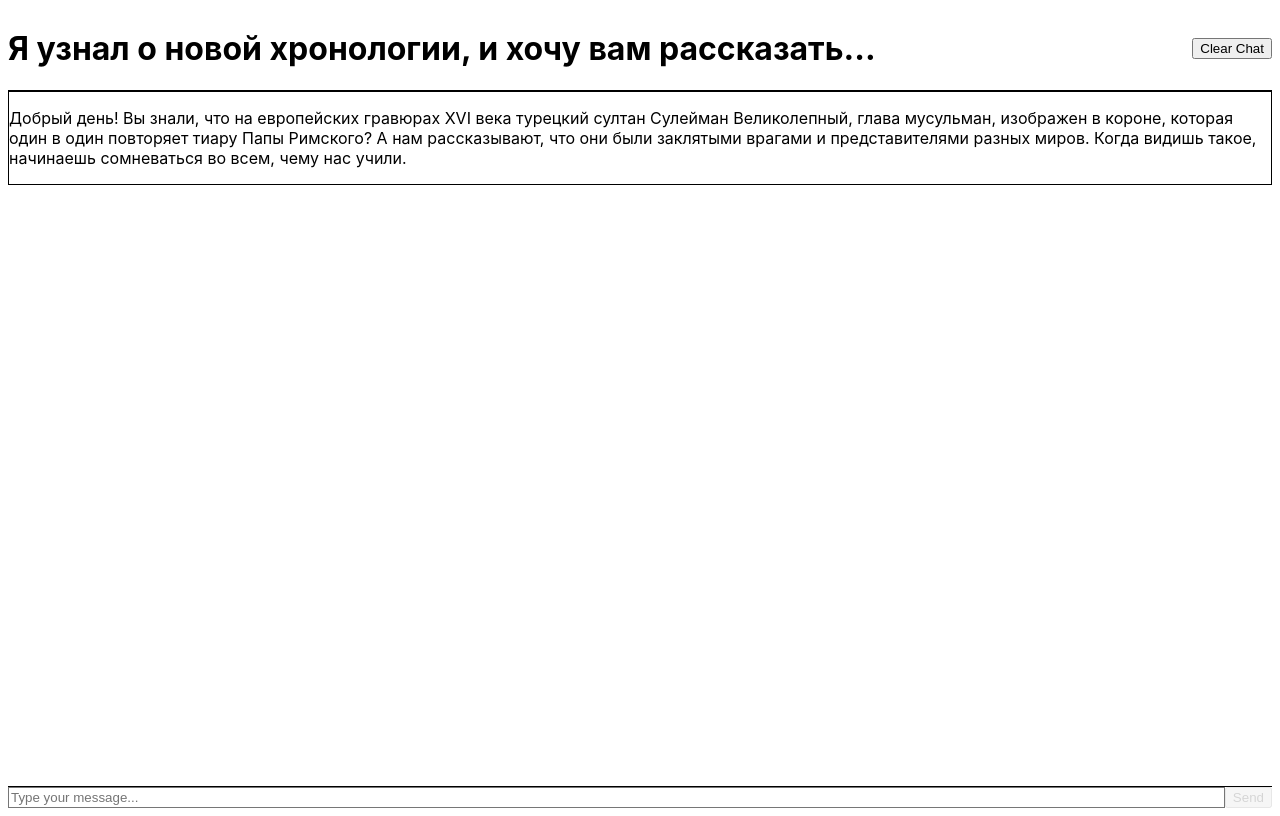
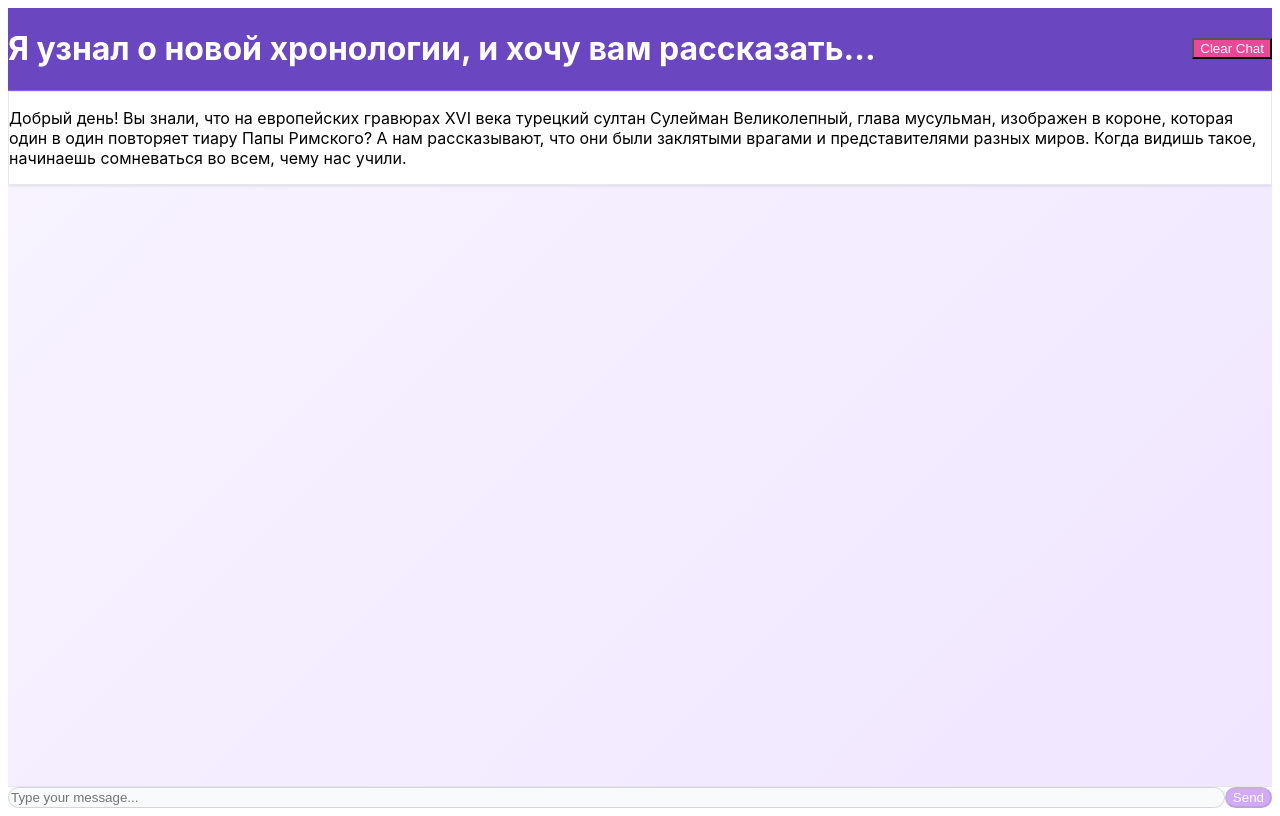
Before and after one commit to sannysanoff/new_chrono_adept, a Next.js app: page / in a window 1280 px wide. Built offline with nearby package versions, Linux system fonts and the light colour scheme.

Commit message:
fix: update ChatInterface component to match pink/purple color scheme.

```diff
--- a/components/ChatInterface.tsx
+++ b/components/ChatInterface.tsx
@@ -96,14 +96,17 @@ export default function ChatInterface({}: ChatInterfaceProps) {
   };
 
   return (
-    <div className="flex flex-col h-screen bg-gray-50">
-      <div className="bg-white border-b border-gray-200 p-4">
-        <div className="max-w-4xl mx-auto">
+    <div className="flex flex-col h-screen" style={{ background: 'linear-gradient(135deg, #f8f4ff 0%, #f0e6ff 100%)' }}>
+      <div style={{ backgroundColor: '#6b46c1', borderBottom: '1px solid #8b5cf6' }} className="p-4">
+        <div className="max-w-2xl mx-auto">
           <div className="flex items-center justify-between mb-2">
-            <h1 className="text-xl font-semibold text-gray-800">Я узнал о новой хронологии, и хочу вам рассказать...</h1>
+            <h1 className="text-xl font-semibold" style={{ color: '#ffffff' }}>Я узнал о новой хронологии, и хочу вам рассказать...</h1>
             <button
               onClick={handleClear}
-              className="px-4 py-2 bg-red-500 text-white rounded-lg hover:bg-red-600 transition-colors"
+              className="px-4 py-2 rounded-lg transition-colors"
+              style={{ backgroundColor: '#ec4899', color: '#ffffff' }}
+              onMouseEnter={(e) => e.currentTarget.style.backgroundColor = '#db2777'}
+              onMouseLeave={(e) => e.currentTarget.style.backgroundColor = '#ec4899'}
             >
               Clear Chat
             </button>
@@ -112,14 +115,17 @@ export default function ChatInterface({}: ChatInterfaceProps) {
       </div>
 
       <div className="flex-1 overflow-y-auto p-4">
-        <div className="max-w-4xl mx-auto space-y-4">
+        <div className="max-w-2xl mx-auto space-y-4">
           {messages.map((message, index) => (
             <div key={index} className={`flex ${message.role === 'user' ? 'justify-end' : 'justify-start'}`}>
-              <div className={`max-w-3xl rounded-lg p-4 ${
+              <div className={`max-w-xl rounded-2xl p-4 ${
                 message.role === 'user'
-                  ? 'bg-blue-500 text-white'
-                  : 'bg-white border border-gray-200'
-              }`}>
+                  ? ''
+                  : ''
+              }`} style={message.role === 'user'
+                ? { backgroundColor: '#a855f7', color: '#ffffff' }
+                : { backgroundColor: '#ffffff', border: '1px solid #e5e7eb', boxShadow: '0 1px 3px rgba(0, 0, 0, 0.1)' }
+              }>
                 {message.role === 'user' ? (
                   <p className="whitespace-pre-wrap">{message.content}</p>
                 ) : (
@@ -148,7 +154,7 @@ export default function ChatInterface({}: ChatInterfaceProps) {
 
           {currentResponse && (
             <div className="flex justify-start">
-              <div className="max-w-3xl rounded-lg p-4 bg-white border border-gray-200">
+              <div className="max-w-xl rounded-2xl p-4" style={{ backgroundColor: '#ffffff', border: '1px solid #e5e7eb', boxShadow: '0 1px 3px rgba(0, 0, 0, 0.1)' }}>
                 <div className="prose prose-sm max-w-none">
                   <ReactMarkdown
                     remarkPlugins={[remarkGfm]}
@@ -167,7 +173,7 @@ export default function ChatInterface({}: ChatInterfaceProps) {
                     {currentResponse}
                   </ReactMarkdown>
                 </div>
-                <div className="mt-2 flex items-center text-gray-400">
+                <div className="mt-2 flex items-center" style={{ color: '#a855f7' }}>
                   <div className="animate-pulse">●</div>
                 </div>
               </div>
@@ -177,8 +183,8 @@ export default function ChatInterface({}: ChatInterfaceProps) {
         </div>
       </div>
 
-      <div className="bg-white border-t border-gray-200 p-4">
-        <div className="max-w-4xl mx-auto">
+      <div style={{ backgroundColor: '#ffffff', borderTop: '1px solid #e5e7eb' }} className="p-4">
+        <div className="max-w-2xl mx-auto">
           <form onSubmit={handleSubmit} className="flex space-x-2">
             <input
               ref={inputRef}
@@ -186,13 +192,23 @@ export default function ChatInterface({}: ChatInterfaceProps) {
               value={input}
               onChange={(e) => setInput(e.target.value)}
               placeholder="Type your message..."
-              className="flex-1 p-3 border border-gray-300 rounded-lg focus:outline-none focus:ring-2 focus:ring-blue-500"
+              className="flex-1 p-3 rounded-full focus:outline-none disabled:opacity-50"
+              style={{
+                border: '1px solid #d1d5db',
+                backgroundColor: '#f9fafb',
+                focusRingColor: '#a855f7'
+              }}
+              onFocus={(e) => e.currentTarget.style.borderColor = '#a855f7'}
+              onBlur={(e) => e.currentTarget.style.borderColor = '#d1d5db'}
               disabled={isLoading}
             />
             <button
               type="submit"
               disabled={isLoading || !input.trim()}
-              className="px-6 py-3 bg-blue-500 text-white rounded-lg hover:bg-blue-600 disabled:opacity-50 disabled:cursor-not-allowed transition-colors"
+              className="px-6 py-3 rounded-full transition-colors disabled:opacity-50 disabled:cursor-not-allowed"
+              style={{ backgroundColor: '#a855f7', color: '#ffffff' }}
+              onMouseEnter={(e) => !e.currentTarget.disabled && (e.currentTarget.style.backgroundColor = '#9333ea')}
+              onMouseLeave={(e) => !e.currentTarget.disabled && (e.currentTarget.style.backgroundColor = '#a855f7')}
             >
               {isLoading ? 'Sending...' : 'Send'}
             </button>
```
